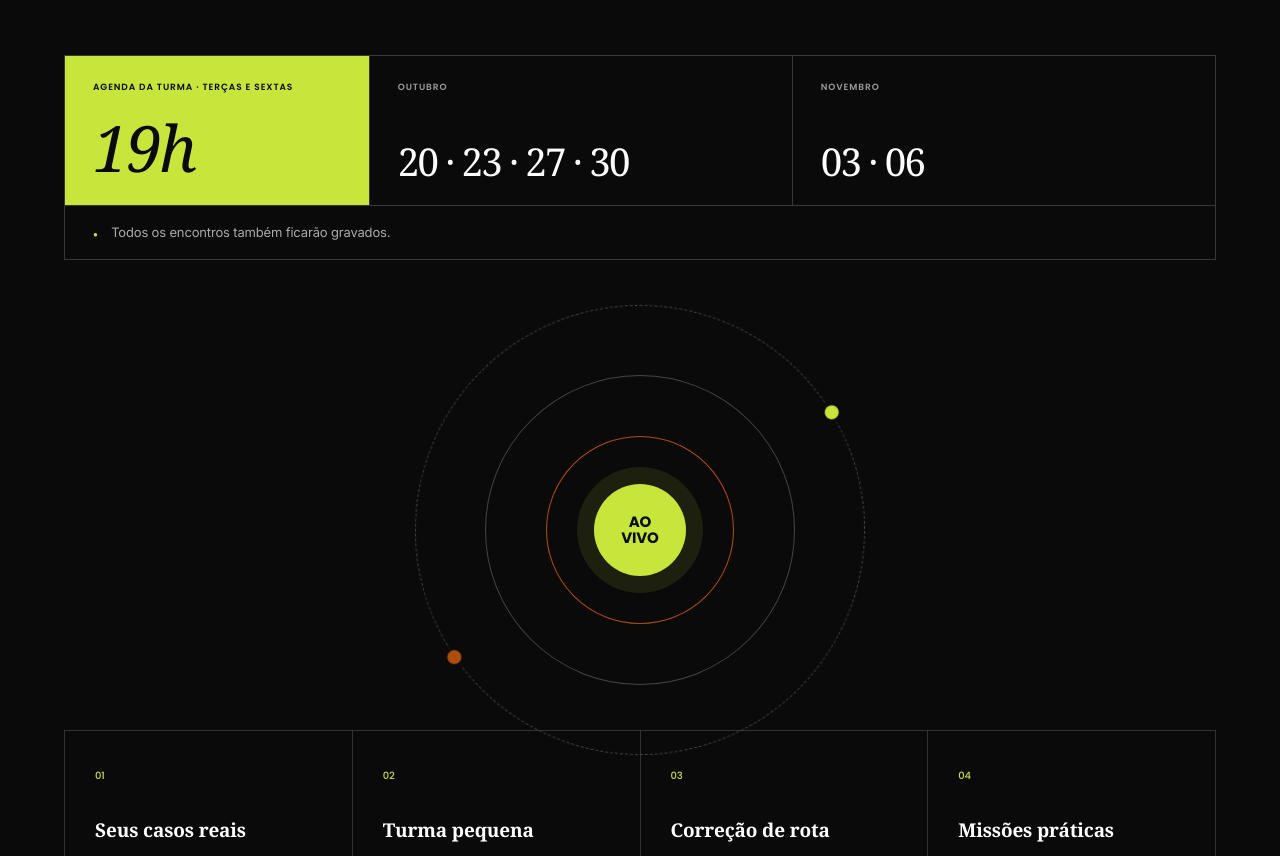
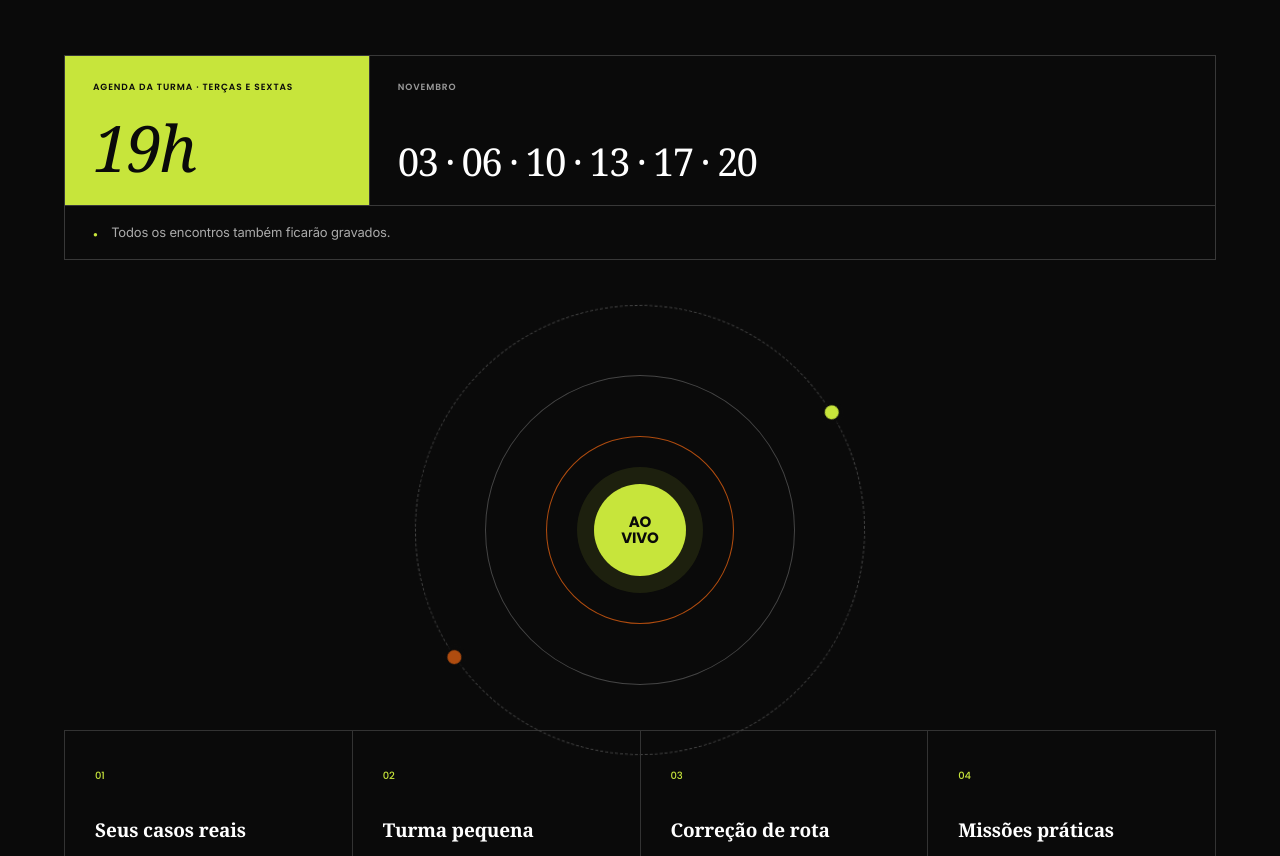
Before and after one commit to 3ielzinh/Carol-Fonseca, a website: page index.html in a window 1280 px wide. Shown: the part 7745-8601 px from the top of the page. Drawn offline with Linux system fonts and the light colour scheme.

Commit message:
Move a turma para novembro (03 a 20/11, terças e sextas)
Co-Authored-By: Claude Opus 5.5 <noreply@anthropic.com>

```diff
--- a/index.html
+++ b/index.html
@@ -223,8 +223,7 @@
       </div>
       <div class="class-schedule reveal" aria-label="Datas e horário das aulas">
         <div class="schedule-intro"><span>Agenda da turma · terças e sextas</span><strong>19h</strong></div>
-        <div class="schedule-month"><span>Outubro</span><strong>20 · 23 · 27 · 30</strong></div>
-        <div class="schedule-month"><span>Novembro</span><strong>03 · 06</strong></div>
+        <div class="schedule-month schedule-month-full"><span>Novembro</span><strong>03 · 06 · 10 · 13 · 17 · 20</strong></div>
         <p><span aria-hidden="true">●</span> Todos os encontros também ficarão gravados.</p>
       </div>
       <div class="live-orbit reveal" aria-hidden="true">
--- a/styles.css
+++ b/styles.css
@@ -365,3 +365,4 @@ body.has-dialog{overflow:hidden}
 @media(max-width:900px){.hero-authority,.is-loaded .hero-authority{opacity:1;transform:none;animation:none}}
 @media(max-width:600px){.hero-price{text-align:center}.hero-price br{display:none}.hero-authority{font-size:9.5px}}
 @media(prefers-reduced-motion:reduce){.hero-authority,.is-loaded .hero-authority{opacity:1;transform:none;animation:none!important}}
+.schedule-month-full{grid-column:span 2}
```
